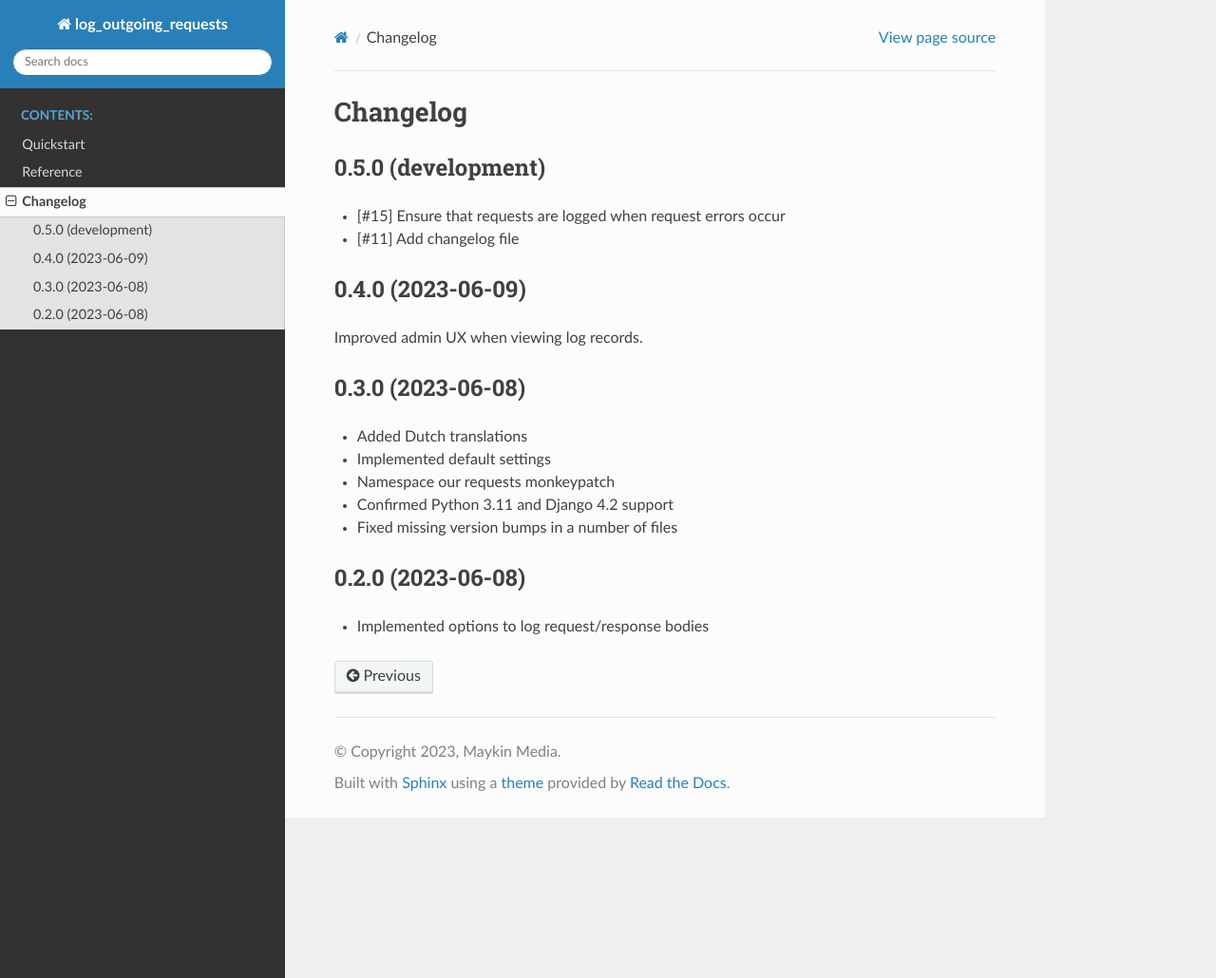
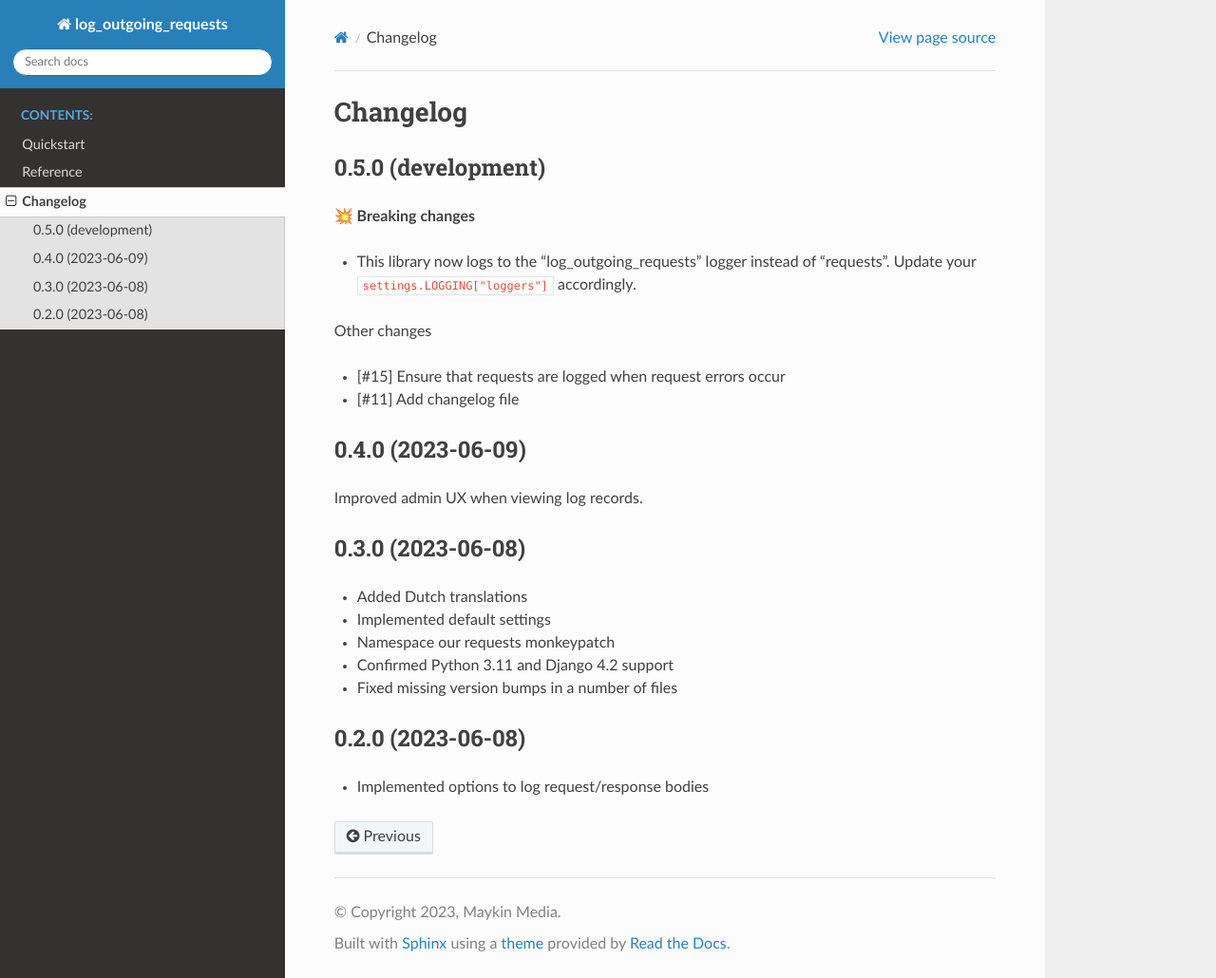
Before and after one commit to maykinmedia/django-log-outgoing-requests, a Sphinx documentation site: the page built from docs/changelog.rst, in a window 1280 px wide and 1030 px high. Shown: the whole window at 95% size. Built offline with Sphinx 7.4.7 and the Read the Docs theme 2.0.0, drawn with Linux system fonts in a browser that asks for light colours.

Commit message:
:pencil: Update documentation for changed logger name

```diff
--- a/CHANGELOG.rst
+++ b/CHANGELOG.rst
@@ -4,6 +4,13 @@ Changelog
 
 0.5.0 (development)
 ===================
+
+**💥 Breaking changes**
+
+* This library now logs to the "log_outgoing_requests" logger instead of "requests".
+  Update your ``settings.LOGGING["loggers"]`` accordingly.
+
+Other changes
 
 * [#15] Ensure that requests are logged when request errors occur
 * [#11] Add changelog file
--- a/docs/quickstart.rst
+++ b/docs/quickstart.rst
@@ -50,6 +50,7 @@ the custom handler to save records to the database.
         "formatters": {
             #...,
             "outgoing_requests": {"()": HttpFormatter},
+            # optionally provide the 'format' kwarg, like with the default formatter.
         },
         "handlers": {
             #...,
@@ -66,7 +67,7 @@ the custom handler to save records to the database.
         },
         "loggers": {
             #...,
-            "requests": {  # the logger name must be 'requests'
+            "log_outgoing_requests": {  # the logger name must be 'log_outgoing_requests'
                 "handlers": ["log_outgoing_requests", "save_outgoing_requests"],
                 "level": "DEBUG",
                 "propagate": True,
```
